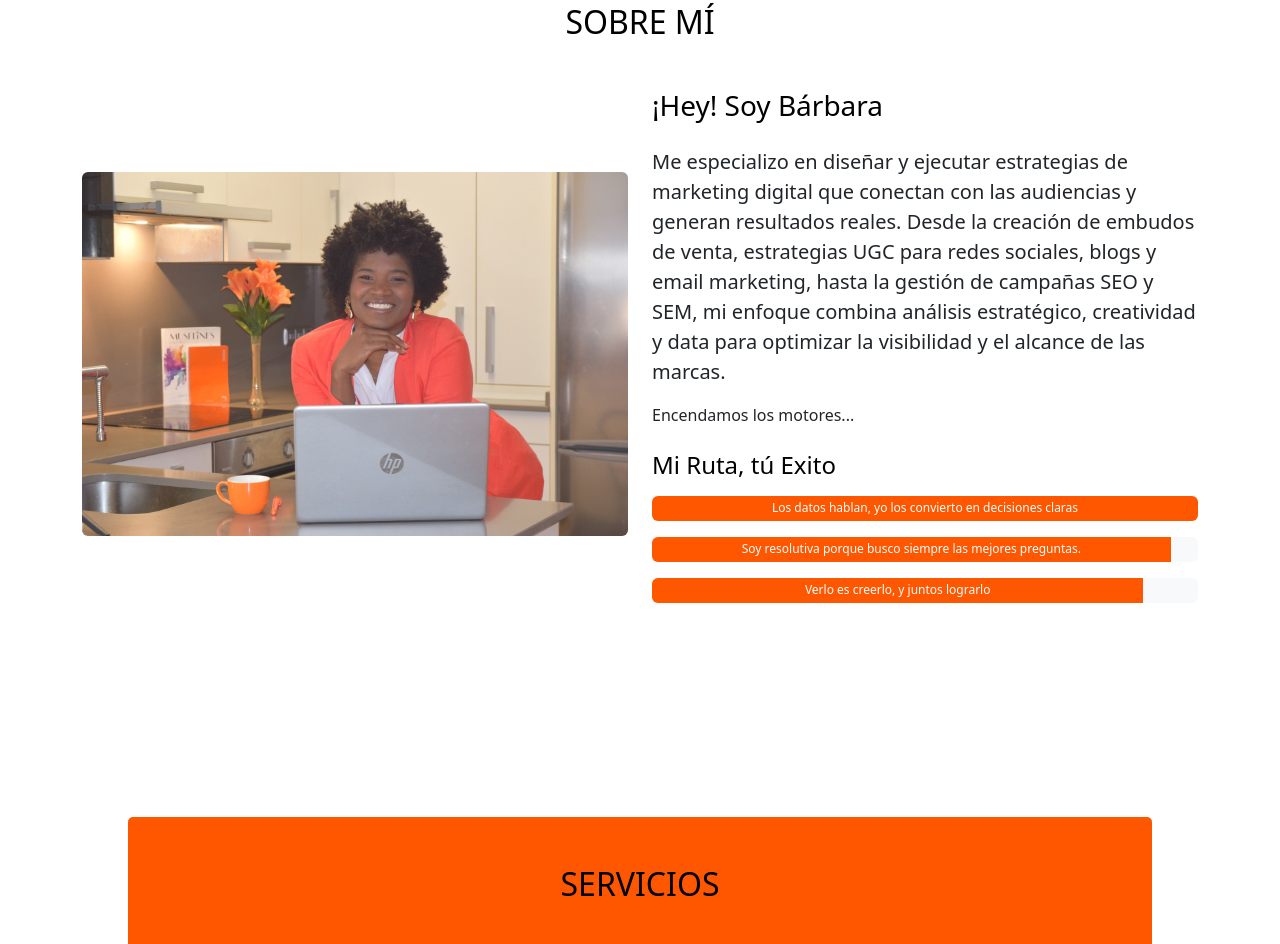
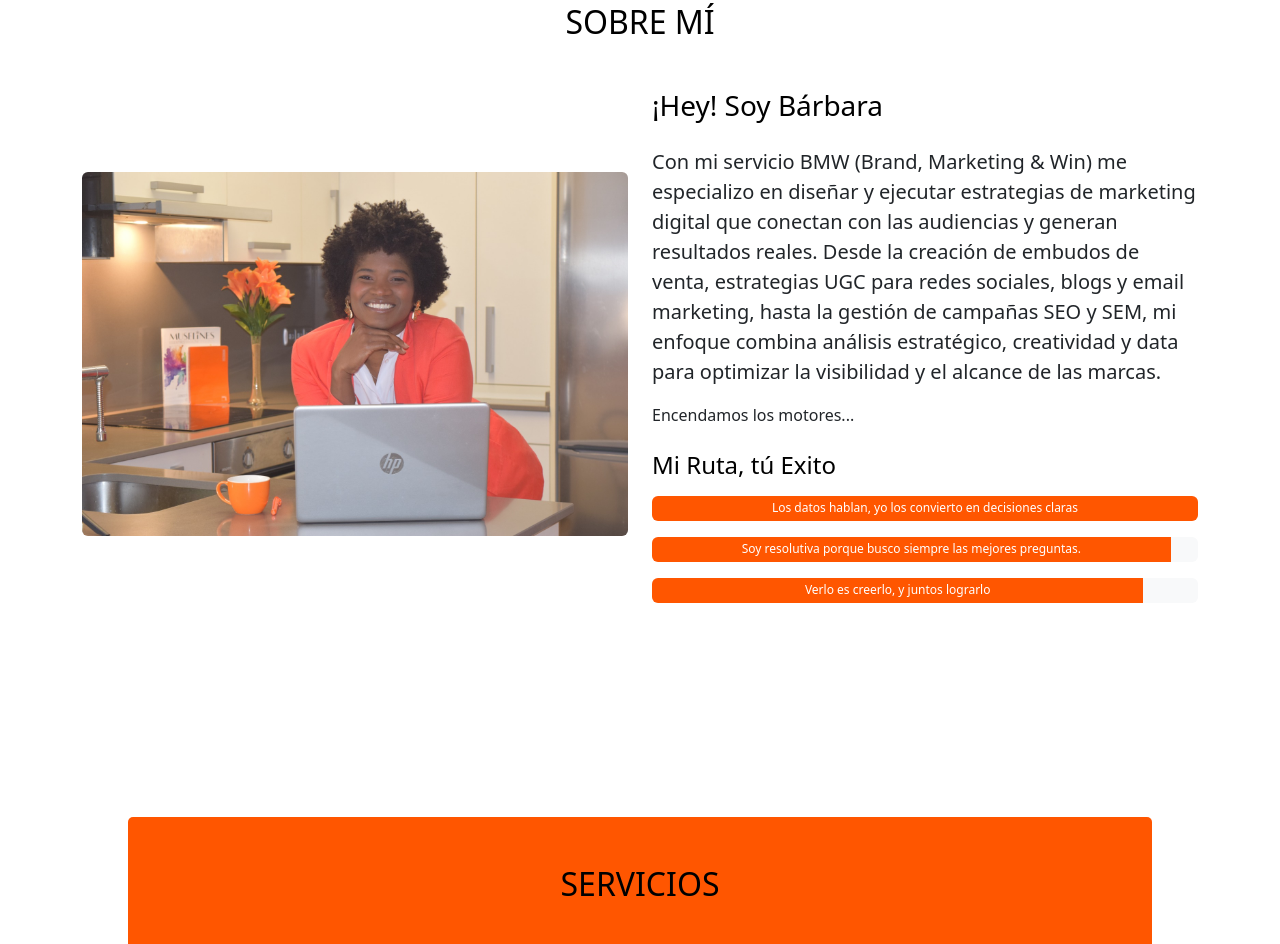
Before and after one commit to rosita0205/Barbara_Martinez, a plain HTML site: page index.html in a window 1280 px wide. Shown: the part 845-1789 px from the top of the page. Drawn offline with nearby package versions, Linux system fonts and the light colour scheme.

Commit message:
Update index.html

```diff
--- a/index.html
+++ b/index.html
@@ -78,7 +78,7 @@
                 </div>
                 <div class="col-md-6">
                     <h3 class="mb-4 text-primary">¡Hey! Soy Bárbara</h3>
-                    <p class="lead"> Me especializo en diseñar y ejecutar estrategias de marketing digital que conectan con las audiencias y generan resultados reales. Desde la creación de embudos de venta, estrategias UGC para redes sociales, blogs y email marketing,
+                    <p class="lead"> Con mi servicio BMW (Brand, Marketing & Win) me especializo en diseñar y ejecutar estrategias de marketing digital que conectan con las audiencias y generan resultados reales. Desde la creación de embudos de venta, estrategias UGC para redes sociales, blogs y email marketing,
                         hasta la gestión de campañas SEO y SEM, mi enfoque combina análisis estratégico, creatividad y data para optimizar la visibilidad y el alcance de las marcas.</p>
                     <p> Encendamos los motores...</p>
                     <div class="mt-4">
```
